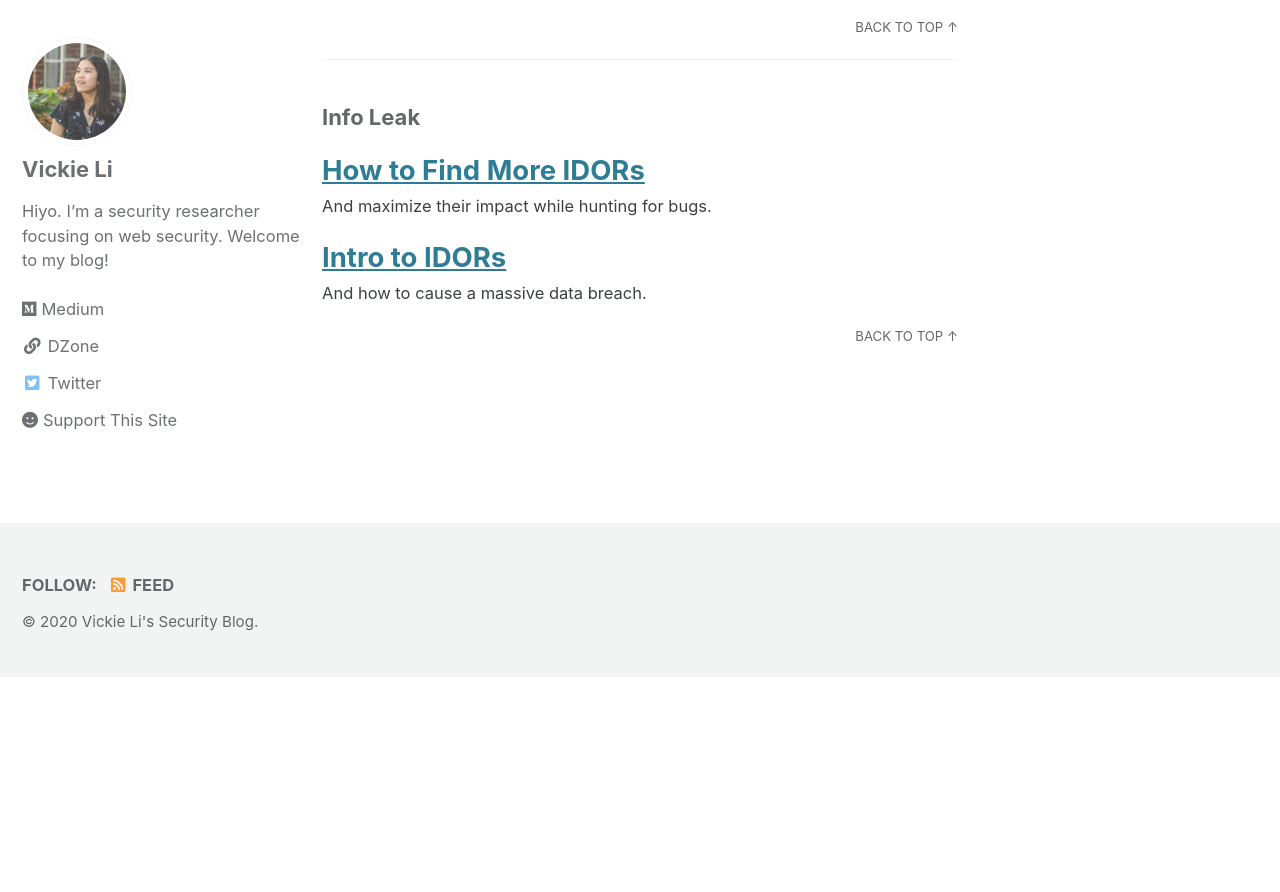
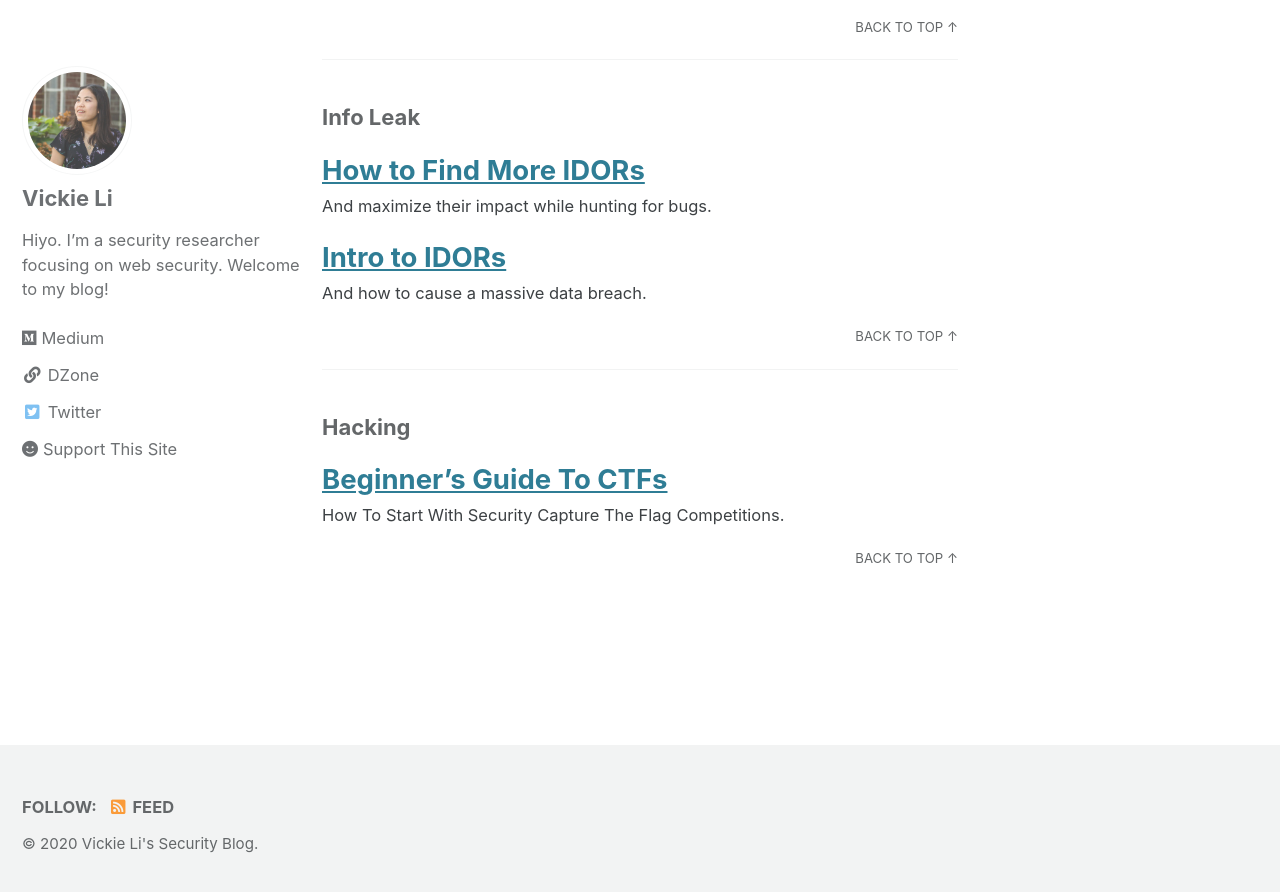
Before and after one commit to vkili/blog, a Jekyll site: the page built from _pages/all-articles.html, in a window 1280 px wide and 900 px high, scrolled down 3049 px. Shown: the top 892 px of the window. Built offline with Jekyll 4.4.1, drawn with Linux system fonts in a browser that asks for light colours; cached includes are drawn as plain includes; before the commit the page ends 3726 px from its top, so only the background shows below that; some of the changed lines change nothing that is shown.

Commit message:
intro ctf

```diff
--- a/_posts/2020-09-10-intro-ctf.md
+++ b/_posts/2020-09-10-intro-ctf.md
@@ -1,25 +1,14 @@
-Beginner's Guide to CTFs
-========================
+---
+title: "Beginner's Guide To CTFs"
+categories:
+  - Hacking
+---
 
-How To Start With Security Capture The Flag Competitions
---------------------------------------------------------
-
-[![Vickie Li](https://miro.medium.com/fit/c/96/96/2*pAMQ3POj0h1mZUA5za-6sg.png)](https://medium.com/@vickieli?source=post_page-----c934a0d7f5f9----------------------)
-
-[Vickie Li](https://medium.com/@vickieli?source=post_page-----c934a0d7f5f9----------------------)
-
-[Mar 19](https://medium.com/bugbountywriteup/beginners-guide-to-ctfs-c934a0d7f5f9?source=post_page-----c934a0d7f5f9----------------------) - 6 min read
-
-![Image for post](https://miro.medium.com/max/60/0*Tx3l_hTA7oyUi9pN?q=20)
-
-![Image for post](https://miro.medium.com/max/9600/0*Tx3l_hTA7oyUi9pN)
-
-Photo by [Darpan Dodiya](https://unsplash.com/@darpandodiya?utm_source=medium&utm_medium=referral) on [Unsplash](https://unsplash.com/?utm_source=medium&utm_medium=referral)
+How To Start With Security Capture The Flag Competitions.
 
 Security CTFs, or Capture The Flag competitions, are a great way to learn how to hack. They are competitions where competitors compete to try to find a "flag" to prove that they have hacked into a system.
 
-Why do CTFs?
-============
+## Why do CTFs?
 
 They are one of the best ways to learn specific security skills, like binary exploitation, web exploitation or reverse engineering.
 
@@ -27,8 +16,7 @@ And since you often play CTFs in teams, CTFs are also a great way to make friend
 
 Finally, CTFs train your hacker persistence. The CTF experience of getting stuck in a challenge, persist and finally finding a solution models real-life hacking scenarios. CTFs teach you to remain patient and optimistic when you are stuck hacking.
 
-Types of CTFs
-=============
+## Types of CTFs
 
 There are two main types of CTFs: Jeopardy-style and Attack-Defense-style.
 
@@ -38,13 +26,11 @@ The hacking challenges in Jeopardy-style CTFs are often sorted by difficulty lev
 
 A more advanced version of CTFs is the Attack-and-Defense-style CTF. In these competitions, teams defend their own servers against attack, and attack opponents' servers to score. These CTFs require more skills to compete and are almost always done in teams. For example, the annual DEFCON CTF finals is an Attack-and-Defense-style CTF.
 
-CTF skills
-==========
+## CTF skills
 
 There are two very important things that you'd have to learn to do in order to start participating in the CTF world: finding teams and learning to gain new skills.
 
-How to find teams
------------------
+### How to find teams
 
 First, how do you find teams to enter CTF competitions?
 
@@ -52,112 +38,39 @@ If you are a high school or college student, see if your school has a cybersecur
 
 If you don't belong to a school, social media is a great way to find teammates. Twitter is one of the best ways to reach out to people you want to collaborate with. Hacking forums and infosec discord channels are also good for this.
 
-How to gain the required technical skills
------------------------------------------
+### How to gain the required technical skills
 
 For beginner Jeopardy challenges, specific technical skills are often not required. After all, that is what you are trying to learn! However, it is good to have a basic understanding of how to use the command line and to have basic programming knowledge.
 
 More advanced technical skills can be gained by completing easier challenges or by googling. It is also helpful to keep in touch with the latest security news, as CTF challenges are often based on recently found vulnerabilities.
 
-List Of CTFs To Play Now
-========================
+## List Of CTFs To Play Now
 
 Most CTF challenges run within a specific timeframe and are only available to registered teams. However, there are a large number of "always-online" Jeopardy-style CTFs that you can start playing right away. For a lot of these CTFs, you don't need a team and can play without a time limit!
 
-Web exploitation CTFs
----------------------
+### Web exploitation CTFs
 
-[
+[Pentesterlab](https://pentesterlab.com/) is a pretty good resource to start learning web penetration testing. In their challenges, you can read about the details of a vulnerability first before you exploit them hands-on. There are a wide variety of challenges available, from basic XSS to recently discovered web vulnerabilities.
 
-PentesterLab: Learn Web Penetration Testing: The Right Way
-----------------------------------------------------------
+The [Hacker101](https://ctf.hacker101.com/) CTF is another good resource. It has a large list of simple challenges that are aimed at building web hacking skills, with a focus on vulnerabilities that are most likely to show up in bug bounty programs.
 
-### With PentesterLab PRO, you can learn when you, where you want. We provide course to get you started as well as videos...
-
-#### pentesterlab.com
-
-](https://pentesterlab.com/)
-
-Pentesterlab is a pretty good resource to start learning web penetration testing. In their challenges, you can read about the details of a vulnerability first before you exploit them hands-on. There are a wide variety of challenges available, from basic XSS to recently discovered web vulnerabilities.
-
-[
-
-Hacker101 CTF
--------------
-
-### The Hacker101 CTF is a game designed to let you learn to hack in a safe, rewarding environment. Hacker101 is a free...
-
-#### ctf.hacker101.com
-
-](https://ctf.hacker101.com/)
-
-The Hacker101 CTF is another good resource. It has a large list of simple challenges that are aimed at building web hacking skills, with a focus on vulnerabilities that are most likely to show up in bug bounty programs.
-
-Reverse engineering CTFs
-------------------------
+### Reverse engineering CTFs
 
 If reverse engineering is more your vibe, you can check out this site.
 
-[
+[Crackme](https://crackmes.one/) hosts many broken programs that you can try to hack. You can find broken programs on a variety of platforms: Windows, Unix, and multi-platforms. As a fun challenge, you can even write your own vulnerable program and share it with others!
 
-Crackmes
---------
+### Mixed CTFs
 
-### This is a simple place where you can download crackmes to improve your reverse engineering skills. If you want to...
+[OverTheWire](https://overthewire.org/wargames/) is the site that I recommend most beginners to start with. It is where I started playing CTF challenges. It starts with teaching the basics of using the command-line and programming. Then you are given a wide range of challenges to choose from: from web security, binary exploitation to reverse engineering.
 
-#### crackmes.one
+[Hack This Site!](https://www.hackthissite.org/) is also a pretty good one. It is a little like OverTheWire in that is has a variety of challenges, ranging from super easy to advanced. It is also one of the few places where you can find forensics and steganography challenges if that's what you are into.
 
-](https://crackmes.one/)
+### Live CTFs
 
-Crackme hosts many broken programs that you can try to hack. You can find broken programs on a variety of platforms: Windows, Unix, and multi-platforms. As a fun challenge, you can even write your own vulnerable program and share it with others!
+Finally, if you want to participate in a live CTF or an Attack-and Defense style CTF, check out [CTFtime.org](https://ctftime.org/event/list/) for a list of current and upcoming CTF events.
 
-Mixed CTFs
-----------
-
-[
-
-Wargames
---------
-
-### The wargames offered by the OverTheWire community can help you to learn and practice security concepts in the form of...
-
-#### overthewire.org
-
-](https://overthewire.org/wargames/)
-
-OverTheWire is the site that I recommend most beginners to start with. It is where I started playing CTF challenges. It starts with teaching the basics of using the command-line and programming. Then you are given a wide range of challenges to choose from: from web security, binary exploitation to reverse engineering.
-
-[
-
-Hack This Site
---------------
-
-### HackThisSite! is a legal and safe network security resource where users test their hacking skills on various challenges...
-
-#### www.hackthissite.org
-
-](https://www.hackthissite.org/)
-
-"Hack This Site!" is also a pretty good one. It is a little like OverTheWire in that is has a variety of challenges, ranging from super easy to advanced. It is also one of the few places where you can find forensics and steganography challenges if that's what you are into.
-
-Live CTFs
----------
-
-[
-
-CTFtime.org / All about CTF (Capture The Flag)
-----------------------------------------------
-
-### Capture The Flag, CTF teams, CTF ratings, CTF archive, CTF writeups
-
-#### ctftime.org
-
-](https://ctftime.org/event/list/)
-
-Finally, if you want to participate in a live CTF or an Attack-and Defense style CTF, check out CTFtime.org for a list of current and upcoming CTF events.
-
-CTF Etiquette!
-==============
+## CTF Etiquette!
 
 Before you go on to playing CTFs (and having the time of your life!), here are a few sacred rules of CTF participation that you should keep in mind.
 
@@ -165,7 +78,6 @@ First, absolutely do not post solutions and flags online! The purpose of CTFs is
 
 On the other hand, you also should not try to google solutions or ask for flags online. You can ask for help, discuss with others or even collaborate in solving a challenge, but asking or googling for solutions takes away from the experience. Even if you try to understand the solution, it is not the same as working hard to and finally finding the answer yourself!
 
-Have Fun!
-=========
+## Have Fun!
 
 CTFs are a great hobby that ultimately makes you a better hacker. In fact, many of the most skilled hackers came from CTF backgrounds. I hope you'll find the experience rewarding as well. Best of luck and have fun!
```
